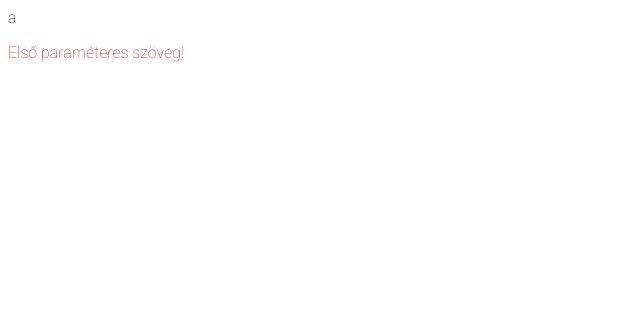
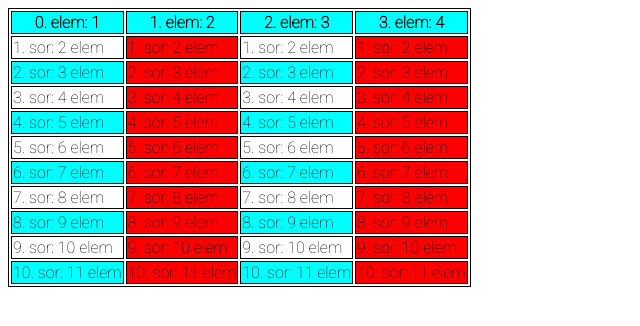
Before and after one commit to Suharaj1/Ismerkedes10a, a plain HTML site: page index.html in a window 1280 px wide. Shown: the whole page, without its empty margins (0-640 px from the left). Drawn offline with Linux system fonts and the light colour scheme.

Commit message:
harmadik kommit

```diff
--- a/gyap.js
+++ b/gyap.js
@@ -1,6 +1,27 @@
 let test = document.body;
 
-let parameter = document.createElement("p");
-parameter.innerText = "Első paraméteres szöveg!";
+let tabla = document.createElement("table");
 
-test.appendChild(parameter);
+let elsoSor = document.createElement("tr");
+
+for (let i = 0; i < 4; i++) {
+  let tableHead = document.createElement("th");
+  tableHead.innerText = `${i}. elem: ${i + 1}`;
+  elsoSor.appendChild(tableHead);
+}
+
+tabla.appendChild(elsoSor);
+
+for (let j = 1; j < 11; j++) {
+  let masodik = document.createElement("tr");
+
+  for (let i = 1; i < 5; i++) {
+    let tableHead = document.createElement("td");
+    tableHead.innerText = `${j}. sor: ${j + 1} elem`;
+    masodik.appendChild(tableHead);
+  }
+
+  tabla.appendChild(masodik);
+}
+
+test.appendChild(tabla);
--- a/index.html
+++ b/index.html
@@ -7,7 +7,7 @@
     <title>További ismerkedés a javascript-tel</title>
   </head>
   <body>
-    <div id="tarto">a</div>
+    <div id="tarto"></div>
     <script src="./gyap.js"></script>
   </body>
 </html>
--- a/stilus.css
+++ b/stilus.css
@@ -4,6 +4,14 @@
     font-family: 'Roboto', sans-serif;
 }
 
-p {
-    color: red;
+table, th, td {
+    border: 1px solid black;
 }
+
+td:nth-child(even){
+    background: red;
+}
+
+tr:nth-child(odd) {
+    background-color: aqua;
+}
```
